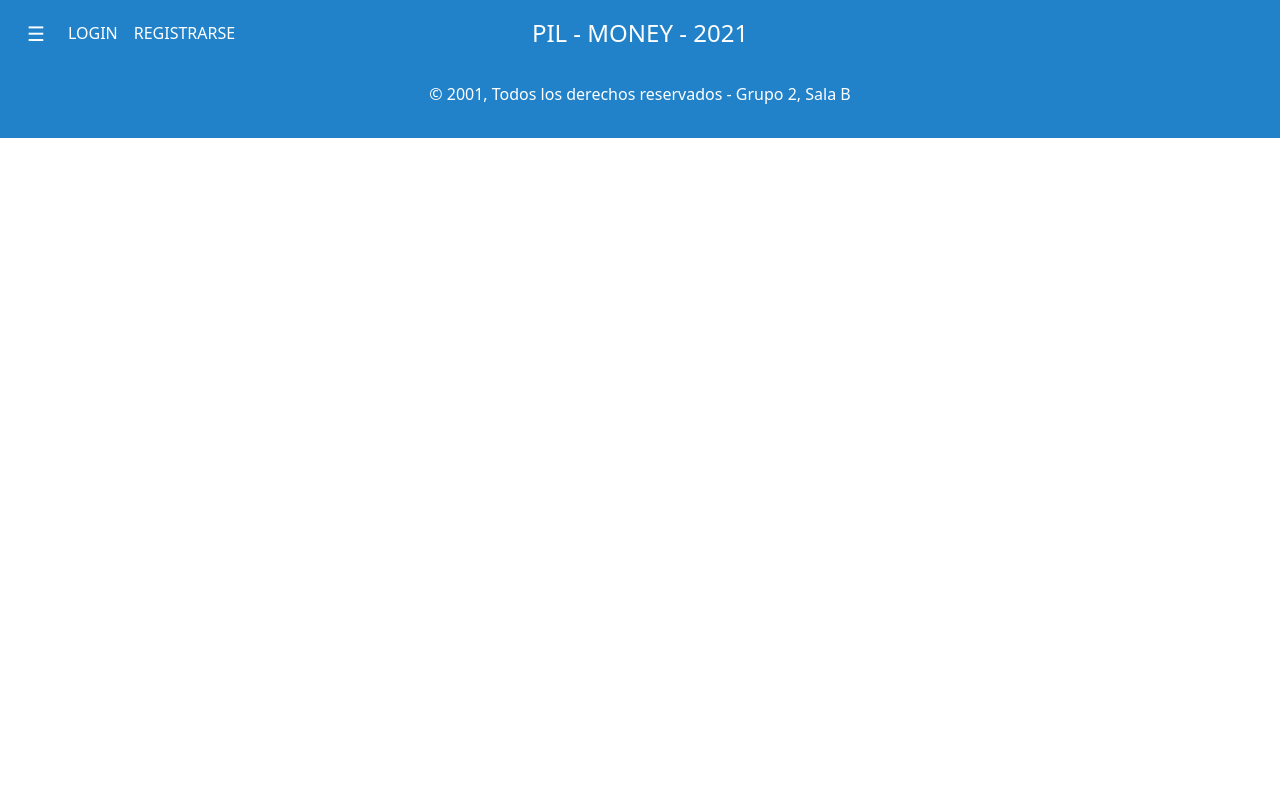
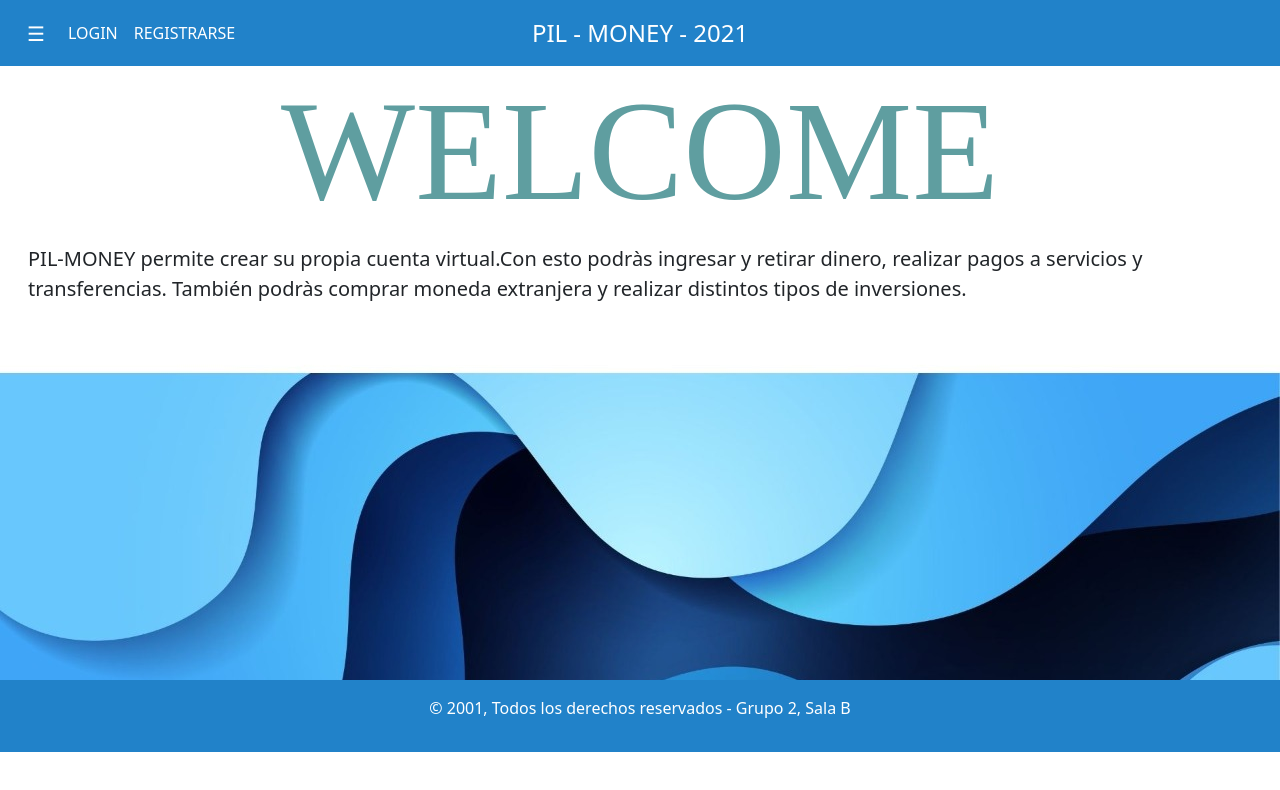
Before and after one commit to JuanDubowez/proyectoPil, an Angular app: page /home in a window 1280 px wide. Before the commit this address led to /. Shown: the top 790 px of the page. Built offline with nearby package versions, Linux system fonts and the light colour scheme.

Commit message:
nuevos cambios y agrego componente home

```diff
--- a/src/app/app-routing.module.ts
+++ b/src/app/app-routing.module.ts
@@ -1,11 +1,13 @@
 import { NgModule } from '@angular/core';
 import { RouterModule, Routes } from '@angular/router';
+import { HomeComponent } from './pages/home/home.component';
 import { LandingPageComponent } from './pages/landing-page/landing-page.component';
 import { LoginComponent } from './pages/login/login.component';
 import { SignUpComponent } from './pages/sign-up/sign-up.component';
 
 const routes: Routes = [
   {path: 'login', component: LoginComponent},
+  {path: 'home', component: HomeComponent},
   {path: 'sign-up', component: SignUpComponent},
   {path: '', component: LandingPageComponent},
 
--- /dev/null
+++ b/src/app/pages/home/home.component.css
@@ -0,0 +1,6 @@
+h1{
+  text-align: center;
+  font-family: 'Bebas Neue', cursive;
+  font-size: 142px;
+  color:cadetblue;
+}
--- /dev/null
+++ b/src/app/pages/home/home.component.html
@@ -0,0 +1,10 @@
+<main class="px-3" style="height: 614px;">
+  <h1>WELCOME</h1>
+
+  <p class="lead">PIL-MONEY permite crear su propia cuenta virtual.Con esto podràs ingresar y retirar dinero, realizar pagos a servicios y transferencias. También  podràs comprar moneda extranjera y realizar distintos tipos de inversiones.</p>
+  <p class="lead">
+
+  </p>
+
+
+</main>
--- /dev/null
+++ b/src/app/pages/home/home.component.ts
@@ -0,0 +1,15 @@
+import { Component, OnInit } from '@angular/core';
+
+@Component({
+  selector: 'app-home',
+  templateUrl: './home.component.html',
+  styleUrls: ['./home.component.css']
+})
+export class HomeComponent implements OnInit {
+
+  constructor() { }
+
+  ngOnInit(): void {
+  }
+
+}
--- a/src/app/pages/pages.module.ts
+++ b/src/app/pages/pages.module.ts
@@ -4,13 +4,15 @@ import { LoginComponent } from './login/login.component';
 import { SignUpComponent } from './sign-up/sign-up.component';
 import { FormsModule, ReactiveFormsModule } from '@angular/forms';
 import { LandingPageComponent } from './landing-page/landing-page.component';
+import { HomeComponent } from './home/home.component';
 
 
 @NgModule({
   declarations: [
     LoginComponent,
     SignUpComponent,
-    LandingPageComponent
+    LandingPageComponent,
+    HomeComponent
   ],
   imports: [
     CommonModule, FormsModule, ReactiveFormsModule,
```
Also changed, not shown: 1 other file (tests, documents, lock files or other folders).
